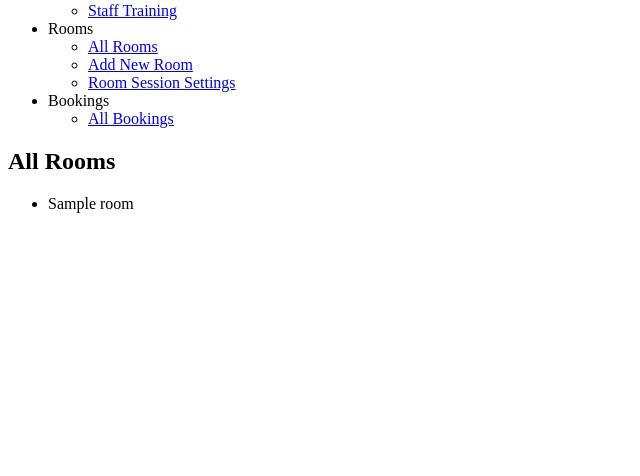
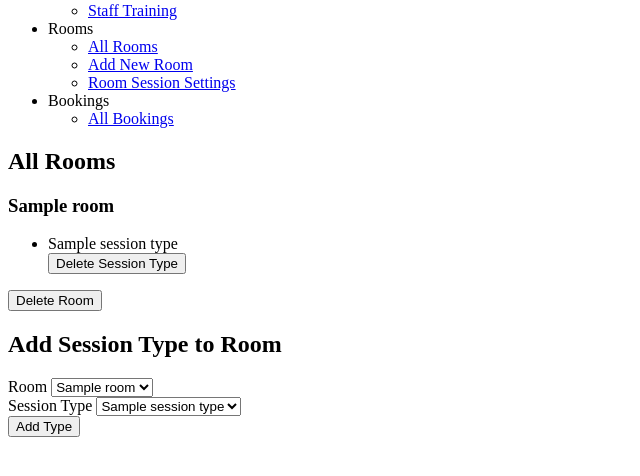
Before and after one commit to EJDC/pyGym_Project, a Flask app: page /rooms in a window 1280 px wide. Shown: the part 276-752 px from the top of the page, without its empty margins (0-640 px from the left). Run offline with Flask 2, Linux system fonts and the light colour scheme; a database or web service that is not in the repository returns one stand-in record (values such as "Sample title"); some libraries are stand-ins or nearby versions.

Commit message:
:zap: All Rooms page and Room Session Type form added

```diff
--- a/controllers/bookings_controller.py
+++ b/controllers/bookings_controller.py
@@ -35,11 +35,12 @@ def create_booking():
     if customer.membership_status == "Deactivated":
         return redirect("https://http.cat/401")
     else:
+        # Check if space in class.
         current_occupancy = bookings_repository.capacity_check(session)
-        # Check if space in class.
         if current_occupancy + 1 > session.max_capacity:
             return redirect("https://http.cat/401")
         else:
+            # Check if booking is duplicate
             for booking in bookings:
                 booking_customer_id = str(booking.customer.id)
                 session_customer_id = str(booking.session.id)
--- a/controllers/room_controller.py
+++ b/controllers/room_controller.py
@@ -2,6 +2,12 @@ from flask import Blueprint, Flask, redirect, render_template, request
 
 from models.room import Room
 import repositories.room_repository as room_repository
+
+from models.room_session_type import RoomSessionType
+import repositories.room_session_types_repository as room_session_types_repository
+
+from models.session_type import SessionType
+import repositories.session_type_repository as session_type_repository
 
 rooms_blueprint = Blueprint("rooms", __name__)
 
@@ -9,7 +15,9 @@ rooms_blueprint = Blueprint("rooms", __name__)
 @rooms_blueprint.route("/rooms")
 def rooms():
     rooms = room_repository.select_all()
-    return render_template("rooms/index.html", rooms=rooms)
+    room_session_types = room_session_types_repository.select_all()
+    session_types = session_type_repository.select_all()
+    return render_template("rooms/index.html", rooms=rooms, room_session_types = room_session_types, session_types = session_types)
 
 # NEW
 @rooms_blueprint.route("/rooms/new")
--- a/repositories/room_session_types_repository.py
+++ b/repositories/room_session_types_repository.py
@@ -5,7 +5,7 @@ from models.room import Room
 import repositories.room_repository as room_repository
 
 from models.session_type import SessionType
-import repositories.session_repository as session_type_repository
+import repositories.session_type_repository as session_type_repository
 
 def save(room_session_type):
     sql = "INSERT INTO room_session_types (room_id, session_type_id) VALUES (%s, %s) RETURNING id"
@@ -22,7 +22,7 @@ def select_all():
     for result in results:
         room = room_repository.select(result["room_id"])
         session_type = session_type_repository.select(result["session_type_id"])
-        room_session_type = room_session_type(session_type, room, result["id"])
+        room_session_type = RoomSessionType(room, session_type, result["id"])
         room_session_types.append(room_session_type)
     return room_session_types
 
--- a/templates/rooms/index.html
+++ b/templates/rooms/index.html
@@ -5,13 +5,53 @@
 
 {% for room in rooms %}
 
+<h3> {{room.name}} </h3>
+
 <section>
     <ul>
-        <li>
-            {{ room.name }}
+        {% for room_session_type in room_session_types %}
+        {% if room_session_type.room.id == room.id %}
+        <li>{{room_session_type.session_type.name}}
+            <form action="/room_session_types/{{ room_session_type.id }}/delete" method="POST">
+                <input type="submit" value="Delete Session Type">
+            </form>
         </li>
+        {% endif %}
+        {% endfor %}
     </ul>
 </section>
 
+<form action="/rooms/{{ room.id }}/delete" method="POST">
+    <input type="submit" value="Delete Room">
+</form>
+
 {% endfor %}
+
+<h2>Add Session Type to Room</h2>
+<form action="/room_session_types" method="POST">
+    <div>
+        <label for="room">Room</label>
+        <select name="room_id" id="room_id">
+            {% for room in rooms %}
+            <option value="{{ room.id }}">
+                {{ room.name }}
+            </option>
+            {% endfor %}
+        </select>
+    </div>
+    <div>
+        <label for="session_type_id">Session Type</label>
+        <select name="session_type_id" id="session_type_id">
+            {% for session_type in session_types %}
+            <option value="{{ session_type.id }}">
+                {{ session_type.name }}
+            </option>
+            {% endfor %}
+        </select>
+    </div>
+    <div>
+        <input type="submit" value = "Add Type">
+    </div>
+</form>
+
 {% endblock %}
```
Also changed, not shown: controllers/room_session_types_controller.py (+8 -2 lines), templates/staff/index.html (+4 -5 lines).
